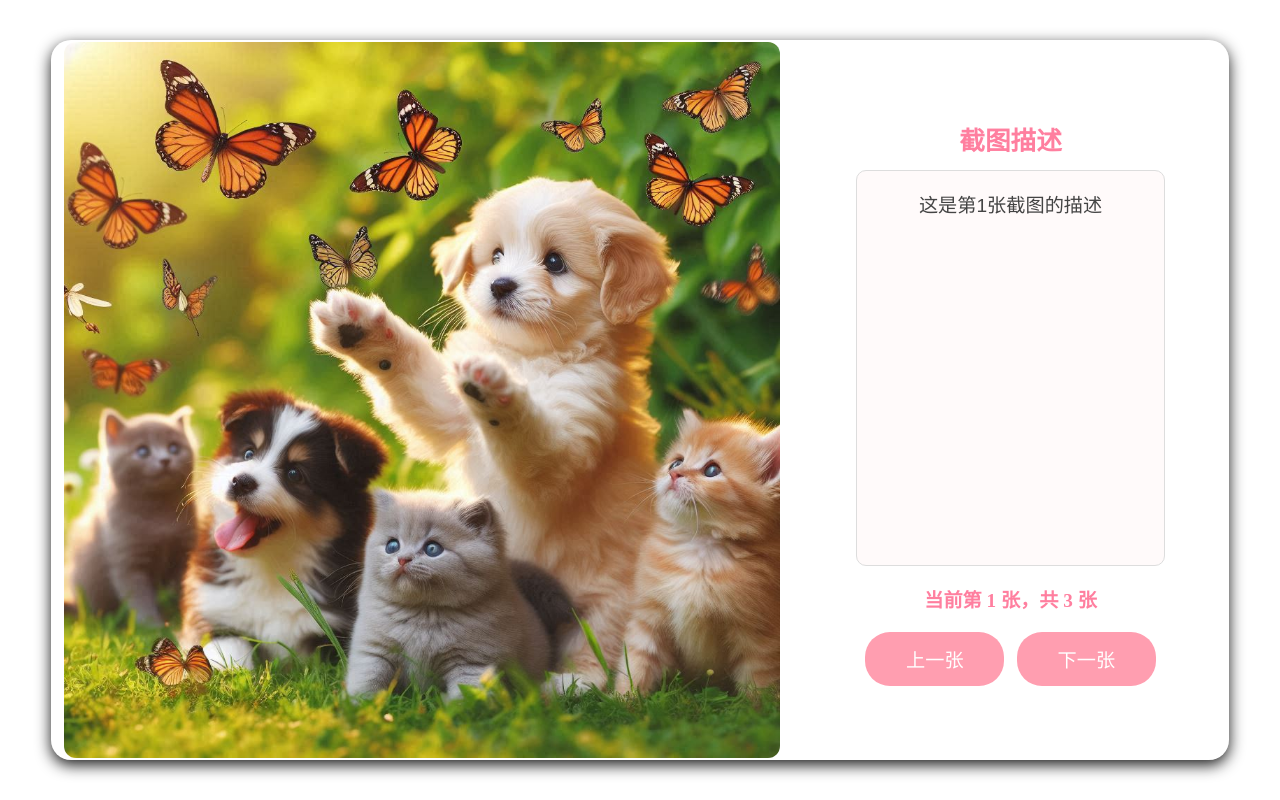
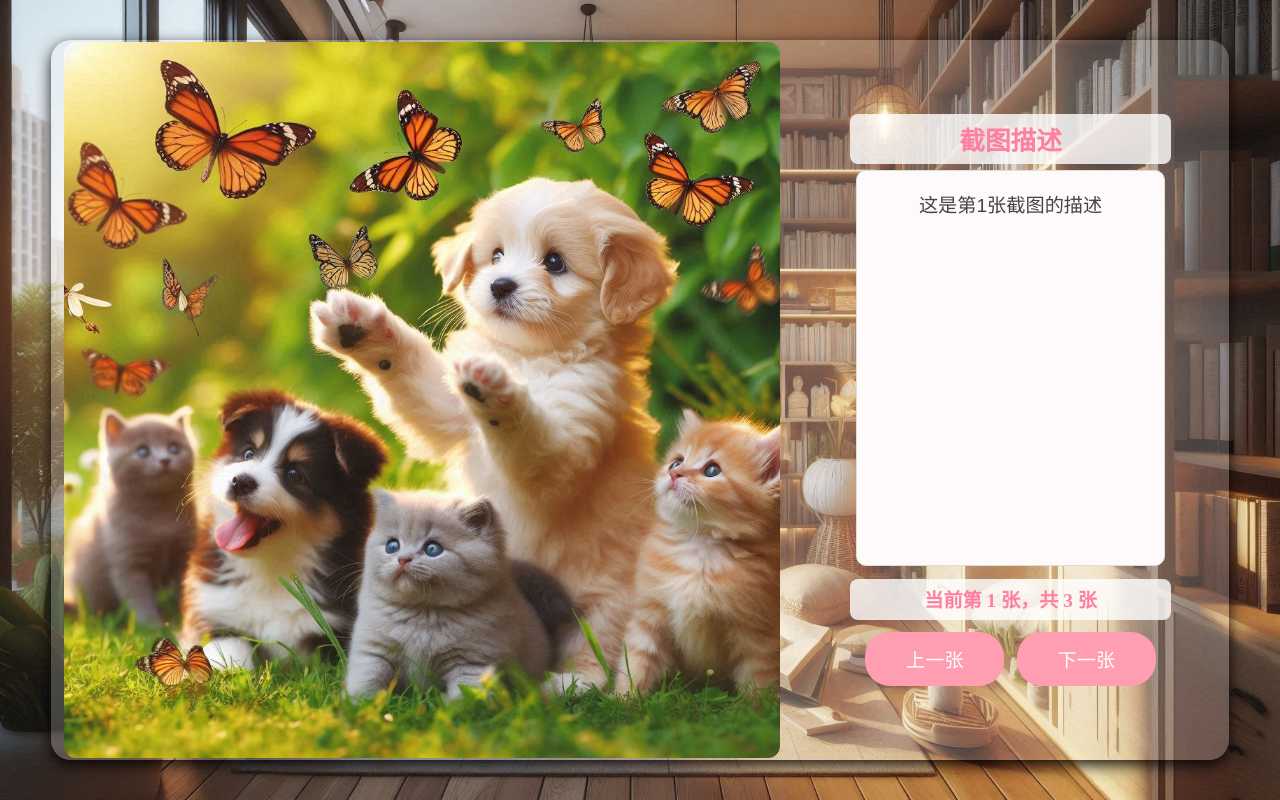
Before and after one commit to agsadsadsa/html, a plain HTML site: page index.html in a window 1280 px wide. Drawn offline with Linux system fonts and the light colour scheme.

Commit message:
Update index.html

```diff
--- a/index.html
+++ b/index.html
@@ -291,7 +291,7 @@
     { src: 'screenshot3.jpg', desc: '这是第3张截图的描述' }
   ];
 
-  const backgroundFile = '333.mp4';
+  const backgroundFile = 'background.png';
 
   const canvas = document.getElementById('background-canvas');
   const ctx = canvas.getContext('2d');
```
